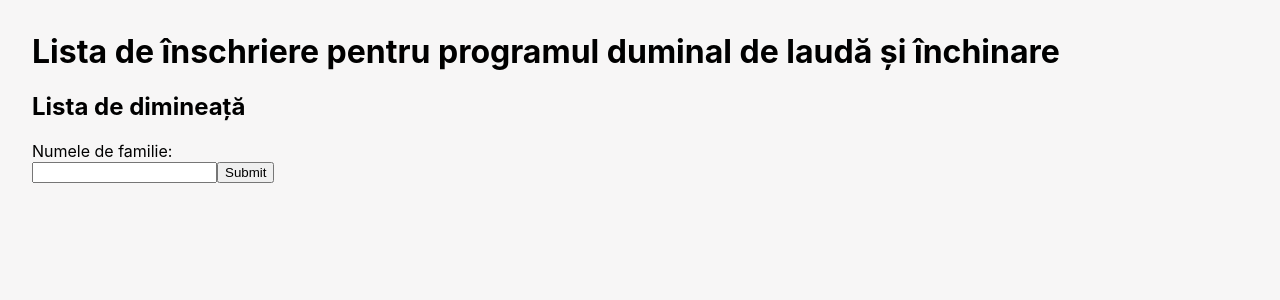
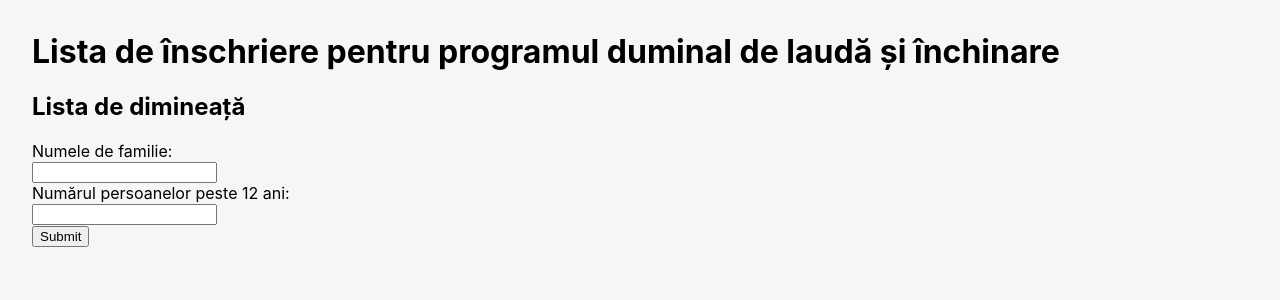
Before and after one commit to mateiclaudiu/lista-elim-fe, a React (Create React App) app: page / in a window 1280 px wide. Shown: the top 300 px of the page. Built offline with nearby package versions, Linux system fonts and the light colour scheme.

Commit message:
Add amount of persons input

```diff
--- a/src/App.js
+++ b/src/App.js
@@ -5,6 +5,7 @@ class App extends Component {
   constructor(props) {
     super(props);
     this.state = {
+      nameInput: '',
       listOne: []
     };
 
@@ -13,17 +14,21 @@ class App extends Component {
   }
 
   handleChange(event) {
-    this.setState({value: event.target.value});
+    let value = event.target.value;
+    console.log(event.target.name);
+    console.log(value);
+    this.setState({
+      ...this.state,
+      [event.target.name]: value
+    }, () => console.log(this.state));
   }
 
   handleSubmit(event) {
+    this.state.listOne.push({familyName: this.state.nameInput,amount : this.state.amount })
+    this.setState({...this.state});
+    alert('Familia ' + this.state.nameInput + ' este adaugata la lista de duminica dimineata');
+    console.log(this.state);
     event.preventDefault();
-
-    if (this.state.value === '' || this.state.value === undefined) return
-
-    this.state.listOne.push(this.state.value)
-    this.setState({value: this.state.value});
-    alert('Familia ' + this.state.value + ' este adaugata la lista de duminica dimineata');
   }
 
   render() {
@@ -31,16 +36,24 @@ class App extends Component {
       <>
         <h2>Lista de dimineață</h2>
         <form onSubmit={this.handleSubmit}>
-          <label>
-            Numele de familie:<br/>
-            <input type="text" value={this.state.value} onChange={this.handleChange}/>
-          </label>
+          <div>
+            <label>
+              Numele de familie:<br/>
+              <input type="text" name="nameInput" value={this.state.nameInput} onChange={this.handleChange}/>
+            </label>
+          </div>
+          <div>
+            <label>
+              Numărul persoanelor peste 12 ani:<br/>
+              <input type="number" name="amount" value={this.state.amount} onChange={this.handleChange}/>
+            </label>
+          </div>
           <input type="submit" value="Submit"/>
         </form>
         <div>
           <ul>
-            {this.state.listOne.map(item => (
-              <li key={item}>{item}</li>
+            {this.state.listOne.map((item, index) => (
+              <li key={index}>Familia {item.familyName} {item.amount} persoane</li>
             ))}
           </ul>
         </div>
```
